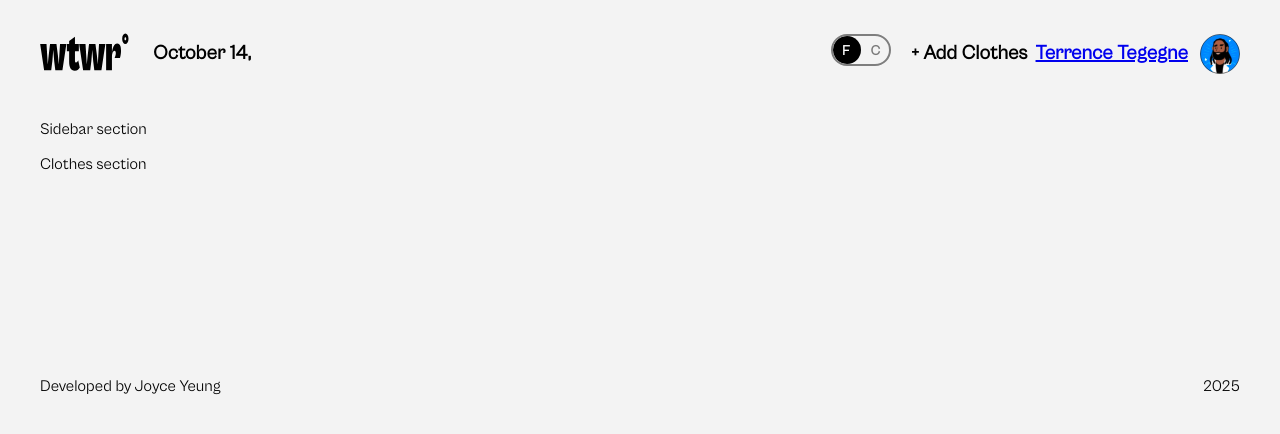
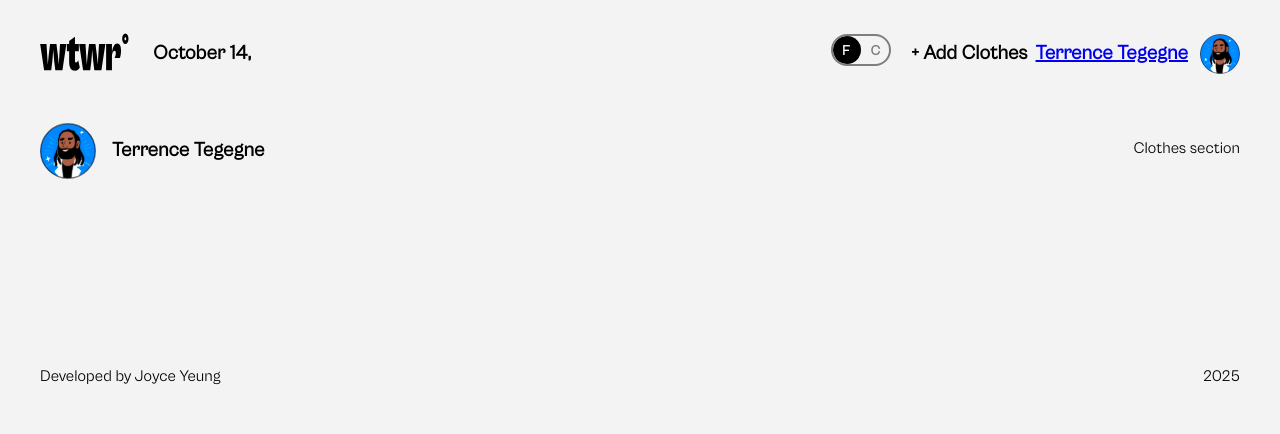
Before and after one commit to Joyce1312/se_project_react, a React (Vite) app: page /profile in a window 1280 px wide. Shown: the top 434 px of the page. Built offline with nearby package versions, Linux system fonts and the light colour scheme; no server answers.

Commit message:
feat: Setup SideBar component

```diff
--- a/src/components/Header/Header.css
+++ b/src/components/Header/Header.css
@@ -53,6 +53,7 @@
   font-weight: 700;
   font-size: 20px;
   line-height: 1;
+  white-space: nowrap;
 }
 
 .header__mobile-menu-btn {
--- a/src/components/Profile/Profile.css
+++ b/src/components/Profile/Profile.css
@@ -0,0 +1,5 @@
+.profile {
+  display: flex;
+  justify-content: space-between;
+  padding: 19px 0 0;
+}
--- a/src/components/Profile/Profile.jsx
+++ b/src/components/Profile/Profile.jsx
@@ -5,7 +5,7 @@ import ClothesSection from "../ClothesSection/ClothesSection";
 function Profile() {
   return (
     <>
-      <section>
+      <section className="profile">
         <SideBar />
         <ClothesSection />
       </section>
--- a/src/components/SideBar/SideBar.css
+++ b/src/components/SideBar/SideBar.css
@@ -0,0 +1,19 @@
+.sidebar__user-container {
+  display: flex;
+  flex-direction: row-reverse;
+  gap: 16px;
+  align-items: center;
+}
+
+.sidebar__username {
+  margin: 0;
+  font-weight: 700;
+  font-size: 20px;
+  line-height: 1;
+  white-space: nowrap;
+}
+
+.sidebar__avatar {
+  height: 56px;
+  width: 56px;
+}
--- a/src/components/SideBar/SideBar.jsx
+++ b/src/components/SideBar/SideBar.jsx
@@ -1,9 +1,22 @@
 import "./SideBar.css";
+import avatar from "../../assets/avatar.svg";
+
+// `sidebar__user-container ${
+//           isMobileMenuOpened ? "sidebar__user-container_active" : ""
 
 function SideBar() {
   return (
     <>
-      <p>Sidebar section</p>
+      <aside className="sidebar">
+        <div className="sidebar__user-container">
+          <p className="sidebar__username">Terrence Tegegne</p>
+          <img
+            src={avatar}
+            alt="Terrence Tegegne"
+            className="sidebar__avatar"
+          />
+        </div>
+      </aside>
     </>
   );
 }
```
